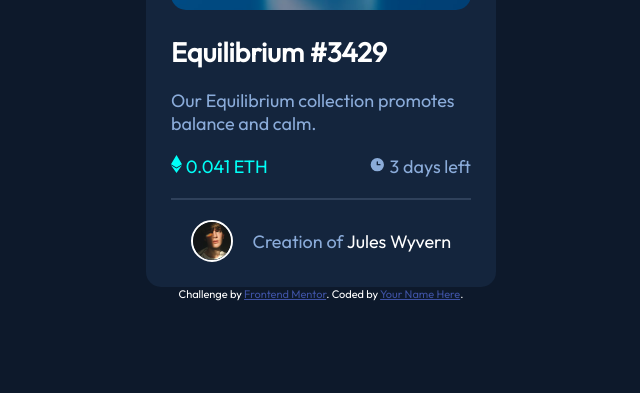
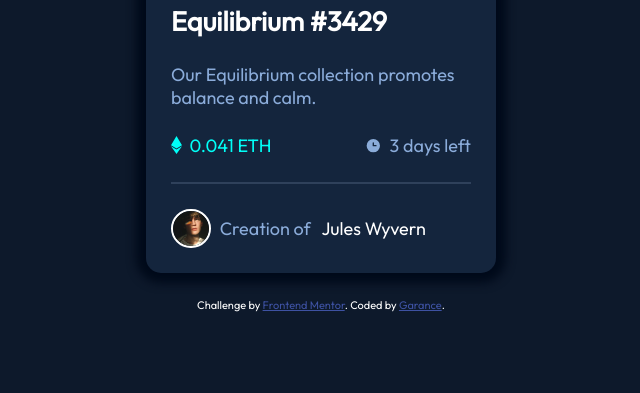
Before and after one commit to DGarance/nft-card-component, a plain HTML site: page index.html in a window 1280 px wide. Shown: the part 407-800 px from the top of the page, without its empty margins (319-959 px from the left). Drawn offline with Linux system fonts and the light colour scheme.

Commit message:
Finished challenge nft

```diff
--- a/css/style.css
+++ b/css/style.css
@@ -1,11 +1,12 @@
-@import url('https://fonts.googleapis.com/css2?family=Outfit&display=swap');
+@import url("https://fonts.googleapis.com/css2?family=Outfit&display=swap");
 
+/*Resetting basic styles*/
 * {
   margin: 0;
   padding: 0;
   box-sizing: border-box;
 }
-
+/*Defining custom colors in CSS variables*/
 :root {
   --soft-blue: hsl(215, 51%, 70%);
   --cyan: hsl(178, 100%, 50%);
@@ -14,7 +15,7 @@
   --line: hsl(215, 32%, 27%);
   --white: hsl(0, 0%, 100%);
 }
-
+/*Styles for the body*/
 body {
   font-size: 18px;
   font-family: Outfit, sans-serif;
@@ -26,74 +27,95 @@ body {
   justify-content: center;
   align-items: center;
 }
+/*Styles specific to the NFT Card*/
 
-/*Card CSS*/
-
-.card-container {
+/* Main container for the card */
+.nft-card-container {
   width: 350px;
   background-color: var(--card-bg);
   border-radius: 15px;
+  box-shadow: 0px 0px 10px 10px hsl(217, 100%, 5%);
+}
+/* Styles for the card content */
+.nft-card-content {
+  padding: 25px;
+}
+/* Container for the image with the hover effect */
+.nft-img-container {
+  position: relative;
+}
+/* Style for the base image */
+.nft-base-img {
+  width: 100%;
+  border-radius: 15px;
+}
+/* Hover image for the hover effect */
+.nft-hover-img {
+  position: absolute;
+  border-radius: 15px;
+  padding: 126px;
+  top: 0;
+  left: 0;
+  cursor: pointer;
+  transition: opacity 0.5s ease-in-out;
+  opacity: 0;
+}
+/* Styles for the card title, description, line, and attribution */
+.nft-card-title,
+.nft-card-description,
+.line,
+.attribution {
+  margin: 25px 0;
 }
 
-.content{
-    display: flex;
-    justify-content: space-between;
-    align-items: center;
+/* Styles for the supplement content like price and time left and creator profile */
+.nft-supp-content,
+.nft-eth-level,
+.nft-time-left,
+.nft-creator-profile {
+  display: flex;
+  align-items: center;
+  justify-content: space-between;
 }
 
-.card-content {
-  padding: 25px;
+.nft-eth-level {
+  color: var(--cyan);
+}
+.nft-card-description,
+.nft-time-left,
+.nft-profile-span {
+  color: var(--soft-blue);
+}
+/*Style decoration style*/
+.line {
+  width: 300px;
+  border: 1px solid var(--line);
 }
 
-.eth-level{
-    color: var(--cyan);
-}
-
-.time-left{
-    color: var(--soft-blue);
-}
-
-.card-img {
-  width: 100%;
-  border-radius: 15px;
-
-}
-
-.card-img:hover{
-    opacity: 0.5;
-    background-image: url(../images/icon-view.svg);
-}
-
-.card-title{
-    margin: 20px 0;;
-}
-
-.card-description{
-    margin: 20px 0;
-    color: var(--soft-blue);
-}
-
-.card-profile-picture {
-  width: 14%;
+/* Style for the creator profile picture */
+.nft-profile-picture {
+  width: 15%;
   border: 2px solid var(--white);
   border-radius: 50px;
 }
-.card-profile-span{
-    color: var(--soft-blue);
+.nft-creator-profile {
+  width: 88%;
 }
-.content-profile {
-  display: flex;
-  justify-content: space-evenly;
-  align-items: center;
+.nft-profile-name {
+  color: var(--white);
 }
 
-.line {
-  color: var(--line);
-  border: 1px solid var(--line);
-  width: 300px;
-  margin: 20px 0;
+/* Hover effect */
+.nft-hover-img:hover {
+  opacity: 0.6;
+  background-color: var(--cyan);
 }
 
+.nft-card-title:hover,
+.nft-profile-name:hover {
+  color: var(--cyan);
+  cursor: pointer;
+}
 /* Attributtion CSS*/
 .attribution {
   font-size: 11px;
--- a/index.html
+++ b/index.html
@@ -10,30 +10,45 @@
 </head>
 
 <body>
-  <div class="card-container">
-    <div class="card-content">
-      <img class="card-img" src="./images/image-equilibrium.jpg" alt="">
-      <h2 class="card-title">Equilibrium #3429</h2>
-      <p class="card-description">Our Equilibrium collection promotes balance and calm.</p>
-      <div class="content">
-        <span class="eth-level">
-          <img src="./images/icon-ethereum.svg" alt=""> 0.041 ETH</span>
-
-        <span class="time-left">
-          <img src="./images/icon-clock.svg" alt=""> 3 days left</span>
+  <!-- Card container -->
+  <div class="nft-card-container">
+    <!-- Card Content -->
+    <div class="nft-card-content">
+      <!-- Img container -->
+      <div class="nft-img-container">
+        <!-- Img base -->
+        <img class="nft-base-img" src="./images/image-equilibrium.jpg" alt="equilibrium logo">
+        <!-- Img hover -->
+        <img class="nft-hover-img" src="./images/icon-view.svg" alt="icon-view">
       </div>
+      <!-- Card title -->
+      <h2 class="nft-card-title">Equilibrium #3429</h2>
+      <!-- Card description -->
+      <p class="nft-card-description">Our Equilibrium collection promotes balance and calm.</p>
+      <!-- Card supplement content -->
+      <div class="nft-supp-content">
+        <!-- Etherum level Card -->
+        <p class="nft-eth-level">
+          <img src="./images/icon-ethereum.svg" alt=""> &nbsp; 0.041 ETH</>
+          <!-- Time left Card -->
+        <p class="nft-time-left">
+          <img src="./images/icon-clock.svg" alt=""> &nbsp; 3 days left</>
+      </div>
+      <!-- Decoration line -->
       <div class="line"></div>
-      <div class="content-profile">
-        <img class="card-profile-picture" src="./images/image-avatar.png" alt="">
-        <p>
-          <span class="card-profile-span">Creation of</span> Jules Wyvern</p>
+      <!-- Profile content -->
+      <div class="nft-creator-profile">
+        <!-- Profile picture -->
+        <img class="nft-profile-picture" src="./images/image-avatar.png" alt="profile-pic">
+        <p class="nft-profile-span">Creation of <span class="nft-profile-name"> &nbsp; Jules Wyvern<span />
+            <p />
       </div>
     </div>
   </div>
-
+  </div>
   <div class="attribution">
     Challenge by <a href="https://www.frontendmentor.io?ref=challenge" target="_blank">Frontend Mentor</a>.
-    Coded by <a href="#">Your Name Here</a>.
+    Coded by <a href="#">Garance</a>.
   </div>
 </body>
 
```
Also changed, not shown: screenshots/screenshot-desktop.png (added), screenshots/screenshot-mobile.png (added), 3 other files.
